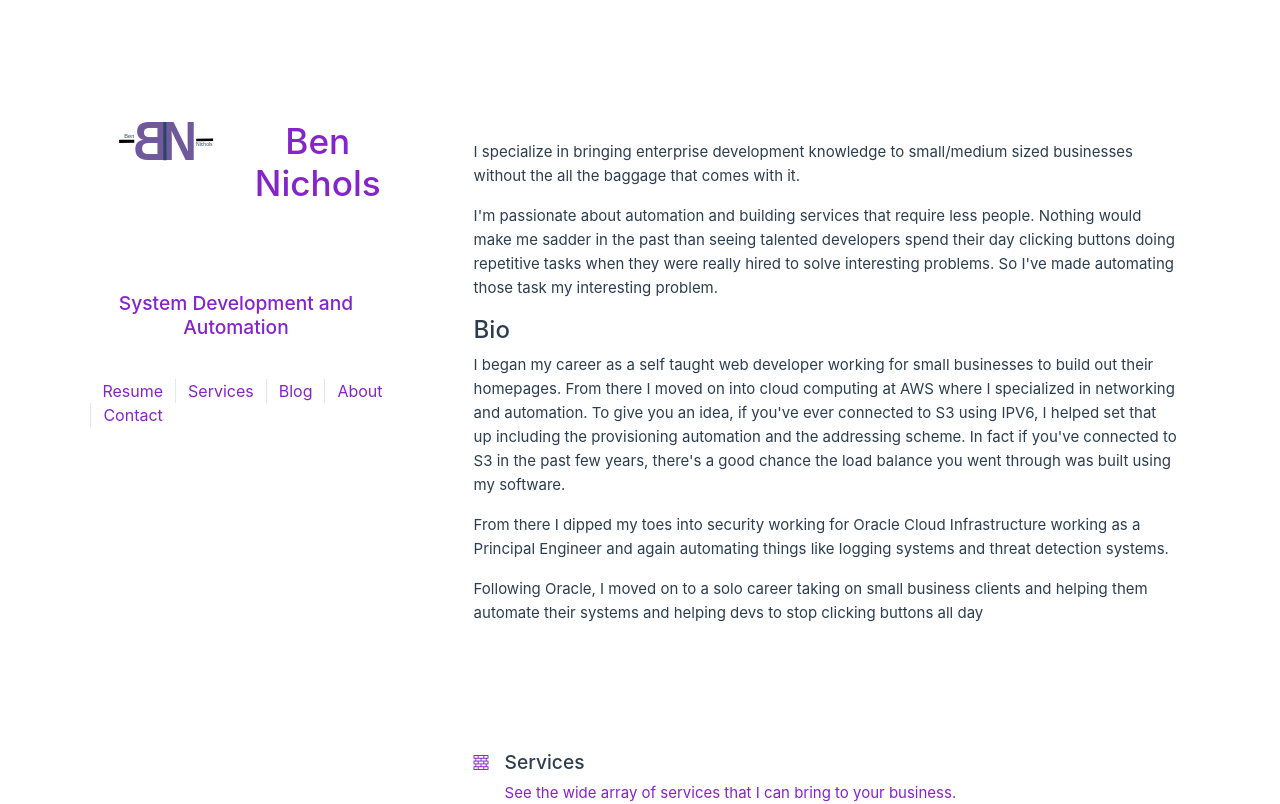
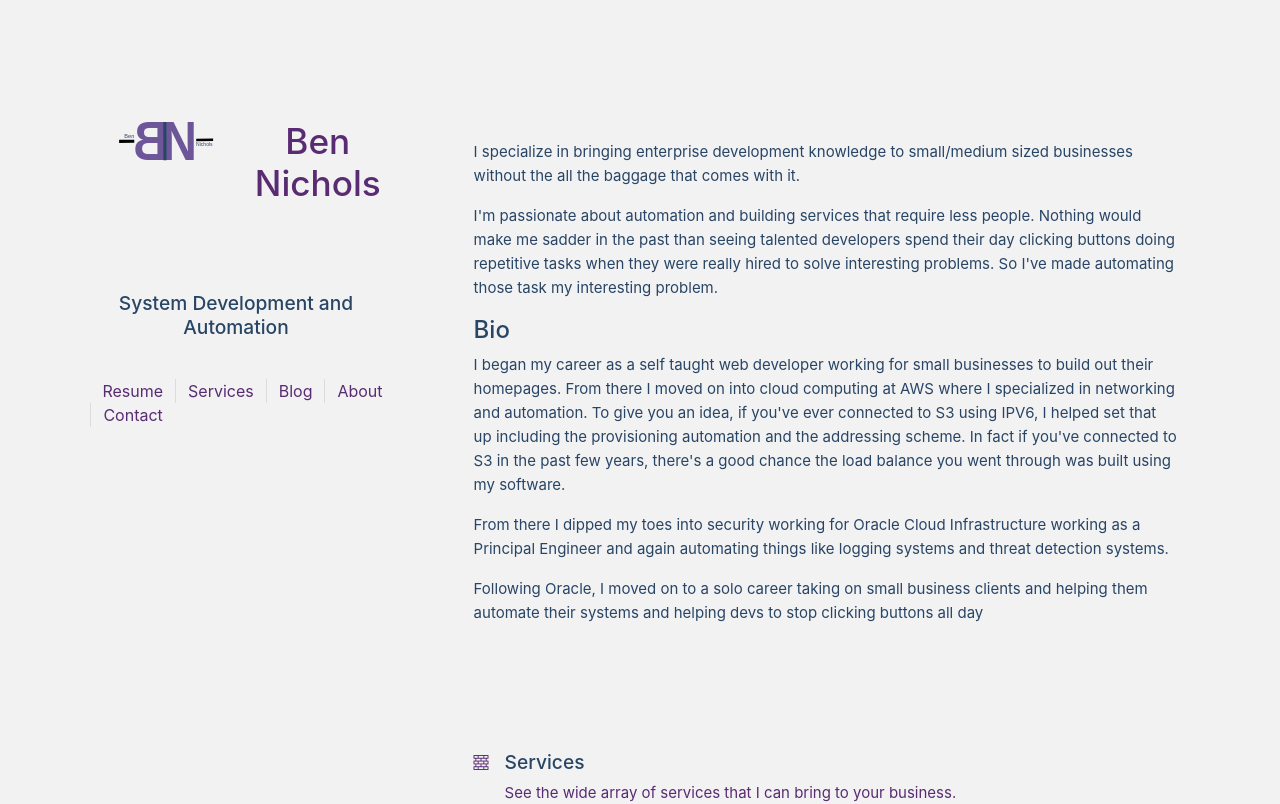
Before and after one commit to bnichs/bnichs-public, a Vue app in the folder bnichs/: page / in a window 1280 px wide. Shown: the top 804 px of the page. Built offline with nearby package versions, Linux system fonts and the light colour scheme.

Commit message:
Base template vars

```diff
--- a/bnichs/src/assets/base.css
+++ b/bnichs/src/assets/base.css
@@ -1,6 +1,6 @@
 /* color palette from <https://github.com/vuejs/theme> */
 :root {
-  --vt-c-white: #ffffff;
+  --vt-c-white: #6d6c6c;
   --vt-c-white-soft: #f8f8f8;
   --vt-c-white-mute: #f2f2f2;
 
@@ -8,7 +8,7 @@
   --vt-c-black-soft: #222222;
   --vt-c-black-mute: #282828;
 
-  --vt-c-indigo: #2c3e50;
+  --vt-c-indigo: #284566;
 
   --vt-c-divider-light-1: rgba(60, 60, 60, 0.29);
   --vt-c-divider-light-2: rgba(60, 60, 60, 0.12);
@@ -19,13 +19,16 @@
   --vt-c-text-light-2: rgba(60, 60, 60, 0.66);
   --vt-c-text-dark-1: var(--vt-c-white);
   --vt-c-text-dark-2: rgba(235, 235, 235, 0.64);
+
+
+  --vt-c-purp: hsl(278, 45%, 31%);
 }
 
 /* semantic color variables for this project */
 :root {
-  --color-background: var(--vt-c-white);
-  --color-background-soft: var(--vt-c-white-soft);
-  --color-background-mute: var(--vt-c-white-mute);
+  --color-background: var(--vt-c-white-mute);
+  /*--color-background-soft: var(--vt-c-white-soft);*/
+  /*--color-background-mute: var(--vt-c-white-mute);*/
 
   --color-border: var(--vt-c-divider-light-2);
   --color-border-hover: var(--vt-c-divider-light-1);
@@ -33,20 +36,28 @@
   --color-heading: var(--vt-c-text-light-1);
   --color-text: var(--vt-c-text-light-1);
 
+  --color-title: var(--vt-c-purp);
+
+  --color-link: var(--vt-c-purp);
+
   --section-gap: 160px;
 }
 
 @media (prefers-color-scheme: dark) {
   :root {
-    --color-background: var(--vt-c-black);
-    --color-background-soft: var(--vt-c-black-soft);
-    --color-background-mute: var(--vt-c-black-mute);
+    --color-background: var(--vt-c-black-soft);
+    /*--color-background-soft: var(--vt-c-black-soft);*/
+    /*--color-background-mute: var(--vt-c-black-mute);*/
 
     --color-border: var(--vt-c-divider-dark-2);
     --color-border-hover: var(--vt-c-divider-dark-1);
 
     --color-heading: var(--vt-c-text-dark-1);
     --color-text: var(--vt-c-text-dark-2);
+
+    --color-title: var(--vt-c-text-light-1);
+
+    --color-link: var(--vt-c-purp);
   }
 }
 
--- a/bnichs/src/assets/main.css
+++ b/bnichs/src/assets/main.css
@@ -8,11 +8,14 @@
 /*  font-weight: normal;*/
 /*}*/
 
-a,
-.green {
+a {
   text-decoration: none;
-  color: hsl(275, 70%, 47%);
+  color: var(--color-link);
   transition: 0.4s;
+}
+
+h1, h2, h3, h4,h5, h6{
+  color: var(--color-heading)
 }
 
 
--- a/bnichs/src/components/ContactLinks.vue
+++ b/bnichs/src/components/ContactLinks.vue
@@ -131,6 +131,6 @@ export default {
 <style>
 
 .contact i{
-  color: var(--color-text);
+  color: var(--color-heading);
 }
 </style>
--- a/bnichs/src/components/JobBox.vue
+++ b/bnichs/src/components/JobBox.vue
@@ -70,6 +70,7 @@
 
 .team-role {
   font-size: 1.5em;
+  color: var(--color-heading)
 }
 
 .skill-box{
--- a/bnichs/src/components/TitleBox.vue
+++ b/bnichs/src/components/TitleBox.vue
@@ -36,6 +36,8 @@ defineProps<{
 
 .the-name{
   text-align: center;
+  color: var(--color-title);
+  /*margin: 0vh 0 0 0;*/
 }
 
 h1 {
--- a/bnichs/src/components/WelcomeItem.vue
+++ b/bnichs/src/components/WelcomeItem.vue
@@ -28,7 +28,7 @@ i {
   width: 32px;
   height: 32px;
 
-  color: var(--color-text);
+  color: var(--color-heading);
 }
 
 h3 {
```
